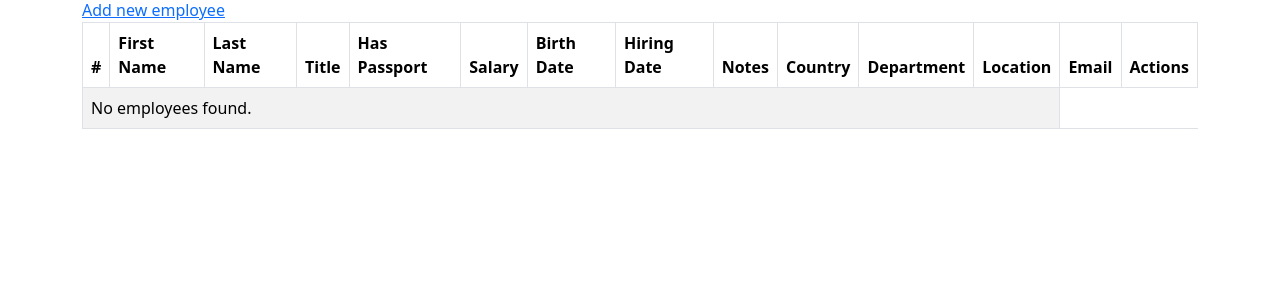
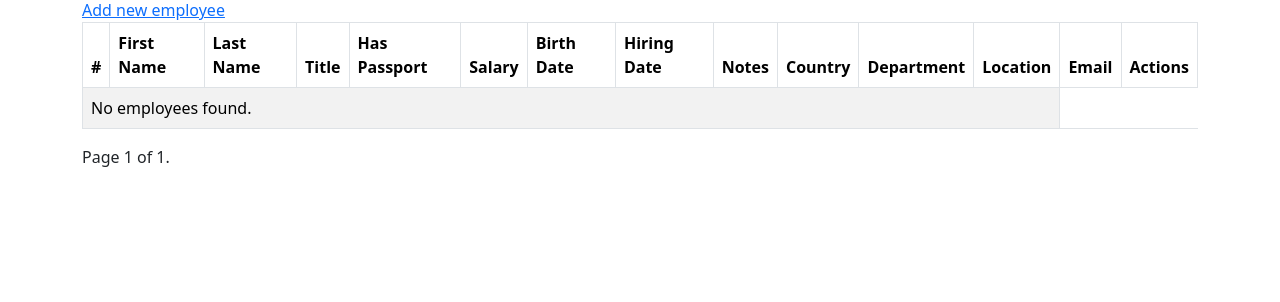
Before and after one commit to fahimsahriar/DjangoCRUD, a Django app: page /persons/Employees/ in a window 1280 px wide. Shown: the part 112-414 px from the top of the page. Run offline with Django 5.2, Linux system fonts and the light colour scheme; data comes from the database, SQL or seed files in the repository; data that the repository does not hold is empty.

Commit message:
implementing paginator in employee list

```diff
--- a/PayRollApp/views.py
+++ b/PayRollApp/views.py
@@ -1,10 +1,14 @@
 from django.shortcuts import redirect, render
+from django.core.paginator import Paginator
 
 from PayRollApp.forms import EmployeeForm
 from PayRollApp.models import Employe
+from crudProjectDjango import settings
 
 # Create your views here.
 def EmployeesList(request):
+    TemplateFile = "PayRollApp/EmployeesList.html"
+
     #Employees = Employe.objects.all()
     Employees = Employe.objects.select_related('EmployeeDepartment', 'Country').all()
     # for employee in Employees:
@@ -12,8 +16,12 @@ def EmployeesList(request):
     #     fields = [field.name for field in employee._meta.get_fields()]
     #     print(fields)
 
-    TemplateFile = "PayRollApp/EmployeesList.html"
-    dict = {'employees' : Employees}
+    page_size = getattr(settings, 'Employee_List_Page_Size', 2)
+    paginator = Paginator(Employees, page_size)  # Show 25 contacts per page.
+    page_number = request.GET.get("page")
+    page_obj = paginator.get_page(page_number)
+
+    dict = {'employees' : page_obj}
     return render(request, TemplateFile, context=dict)
 
 #function for individual employee detail
--- a/crudProjectDjango/settings.py
+++ b/crudProjectDjango/settings.py
@@ -134,3 +134,4 @@ STATIC_URL = 'static/'
 # https://docs.djangoproject.com/en/5.0/ref/settings/#default-auto-field
 
 DEFAULT_AUTO_FIELD = 'django.db.models.BigAutoField'
+Employee_List_Page_Size = 5
--- a/templates/PayRollApp/EmployeesList.html
+++ b/templates/PayRollApp/EmployeesList.html
@@ -82,6 +82,24 @@
           {% endfor %}
         </tbody>
       </table>
+
+      <div class="pagination">
+        <span class="step-links">
+          {% if employees.has_previous %}
+          <a href="?page=1">&laquo; first</a>
+          <a href="?page={{ employees.previous_page_number }}">previous</a>
+          {% endif %}
+
+          <span class="current">
+            Page {{ employees.number }} of {{ employees.paginator.num_pages }}.
+          </span>
+
+          {% if employees.has_next %}
+          <a href="?page={{ employees.next_page_number }}">next</a>
+          <a href="?page={{ employees.paginator.num_pages }}">last &raquo;</a>
+          {% endif %}
+        </span>
+      </div>
     </div>
 
     <!-- Bootstrap JS CDN -->
```
